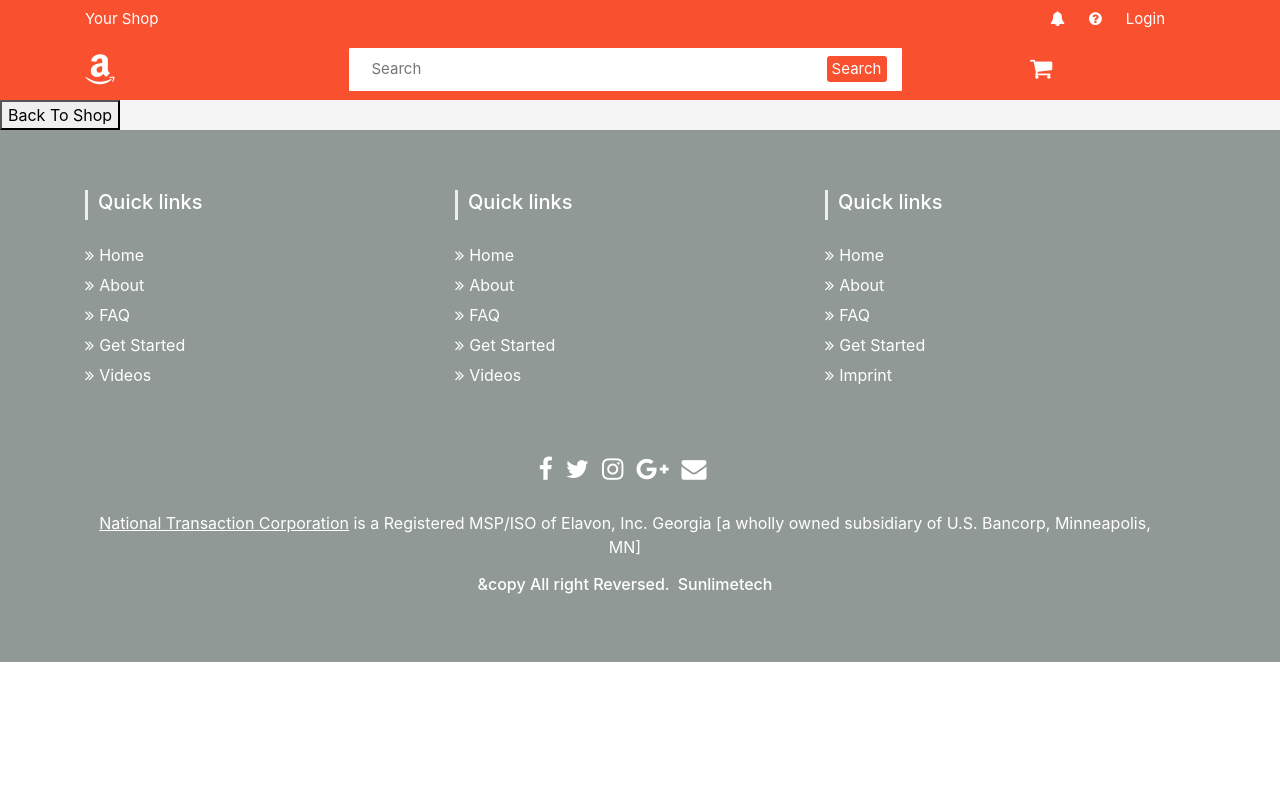
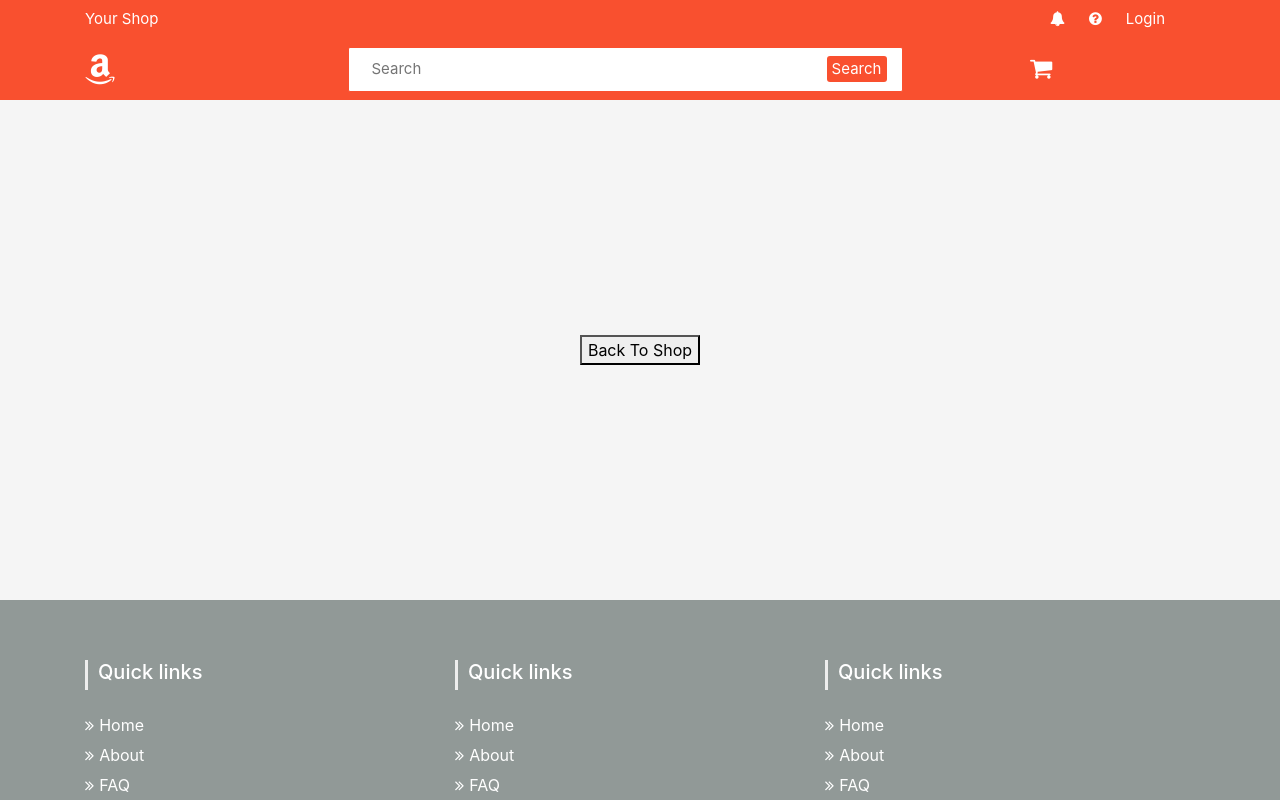
Before and after one commit to vuduc211299/ShopNow, a React (Create React App) app in the folder frontend/: page /checkout in a window 1280 px wide. Shown: the top 800 px of the page. Built offline with nearby package versions, Linux system fonts and the light colour scheme.

Commit message:
refactor code, create NotFound Component

```diff
--- a/frontend/src/App.js
+++ b/frontend/src/App.js
@@ -9,6 +9,7 @@ import CheckOut from './components/Pages/checkout/CheckOut';
 import history from './components/common/history'
 import CategoryPage from './components/Pages/home/category/categoryPage';
 import UserInfo from './components/Pages/userInfo/UserInfo';
+import NotFound from './components/Pages/NotFound'
 
 function App() {
   return (
@@ -17,13 +18,14 @@ function App() {
       <Router history={history}>
         <NavBar/>
         <Switch>
+          <Route exact path='/' component={Home} />
           <Route path='/product/:id' component={Product} />
           <Route path='/cart' component={Cart}/>
           <Route path='/login' component={Login}/>
           <Route path='/checkout' component={CheckOut}/>
           <Route path='/category/:id' component={CategoryPage}/>
           <Route path='/user/profile' component={UserInfo}/>
-          <Route path='/' component={Home} />
+          <Route path='*' exact={true} component={NotFound} />
         </Switch>
       </Router>
     </div>
--- /dev/null
+++ b/frontend/src/components/Pages/NotFound.js
@@ -0,0 +1,11 @@
+import React from 'react'
+
+const NotFound = () => {
+    return (
+        <div className='check-out-empty'>
+            <h1>Not found</h1>
+        </div>
+    )
+}
+
+export default NotFound
--- a/frontend/src/components/Pages/checkout/CheckOut.js
+++ b/frontend/src/components/Pages/checkout/CheckOut.js
@@ -104,7 +104,7 @@ class CheckOut extends Component {
                                 </div>
                             </div>
                         ) : (
-                        <div>
+                        <div className="check-out-empty">
                             <button onClick={()=> {history.push('/')}}>Back To Shop</button>
                         </div>
                     )
--- a/frontend/src/components/auth/Login.js
+++ b/frontend/src/components/auth/Login.js
@@ -2,15 +2,14 @@ import React, {Component} from 'react'
 import '../../css/login.css'
 import {connect} from 'react-redux'
 import { LoginAction } from '../../actions/authActions'
-import {LOGIN_SUCCESS, LOGIN_FAILED} from '../../actions/authActions'
+import { LOGIN_FAILED } from '../../actions/authActions'
 
 class Login extends Component {
     constructor(props) {
         super(props)
         this.state = {
             password: '',
-            username: '',
-            disableBtn: true
+            username: ''
         }
     }
     handleUserChange = (e) => {
@@ -21,8 +20,7 @@ class Login extends Component {
             })
         } else{
             this.setState({
-                disableBtn: false,
-                username: e.target.value,
+                username: e.target.value
             })
         }
     }
@@ -34,8 +32,7 @@ class Login extends Component {
             })
         }else{
             this.setState({
-                disableBtn: false,
-                password: e.target.value,
+                password: e.target.value
             })
         }
     }
@@ -44,7 +41,18 @@ class Login extends Component {
         e.preventDefault();
         const {username} = this.state;
         const {password} = this.state;
-        if(username !== 'wrong-input' && password !== 'wrong-input'){
+        if(username === '') {
+            this.setState({
+                username: 'wrong-input'
+            })
+        }
+
+        if(password === '') {
+            this.setState({
+                password: 'wrong-input'
+            })
+        }
+        if(username !== 'wrong-input' && password !== 'wrong-input' && username !== '' && password !== ''){
             this.props.loginStatus(username, password);
         }
     }
@@ -62,6 +70,7 @@ class Login extends Component {
                        <span id='login-txt'>Login</span>
                        <span>Sign Up</span>
                    </div>
+
                    {
                         this.props.status !== LOGIN_FAILED ? (
                             <div></div>
@@ -103,7 +112,6 @@ class Login extends Component {
                        <button
                             className='btn-common'
                             onClick={this.submitLoginForm}
-                            disabled={this.state.disableBtn}
                         >
                             Login
                         </button>
--- a/frontend/src/css/checkout.css
+++ b/frontend/src/css/checkout.css
@@ -52,3 +52,10 @@
 .ck-price-i>span{
     flex: 1
 }
+
+.check-out-empty{
+    display: flex;
+    height: 500px;
+    justify-content: center;
+    align-items: center;
+}
```
